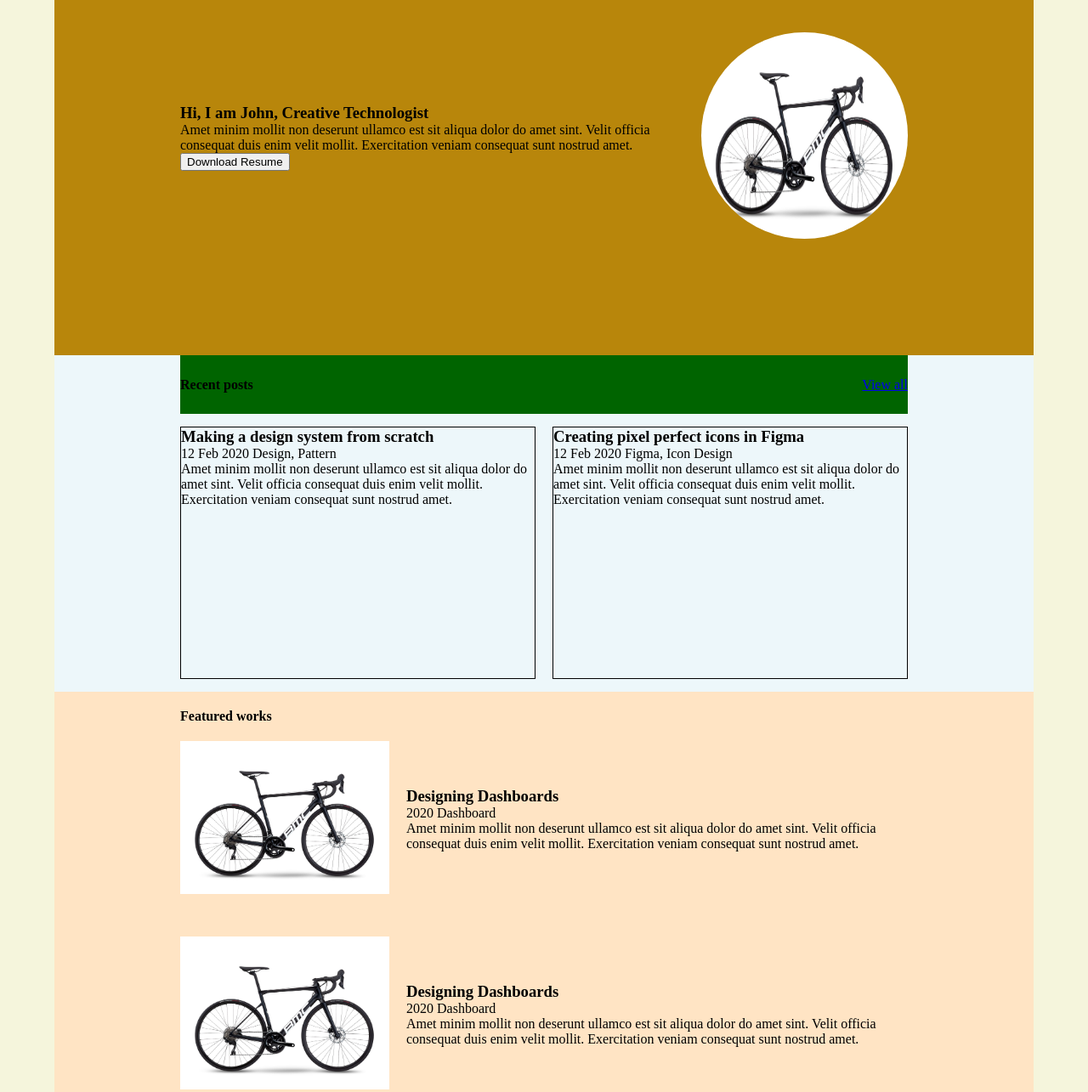
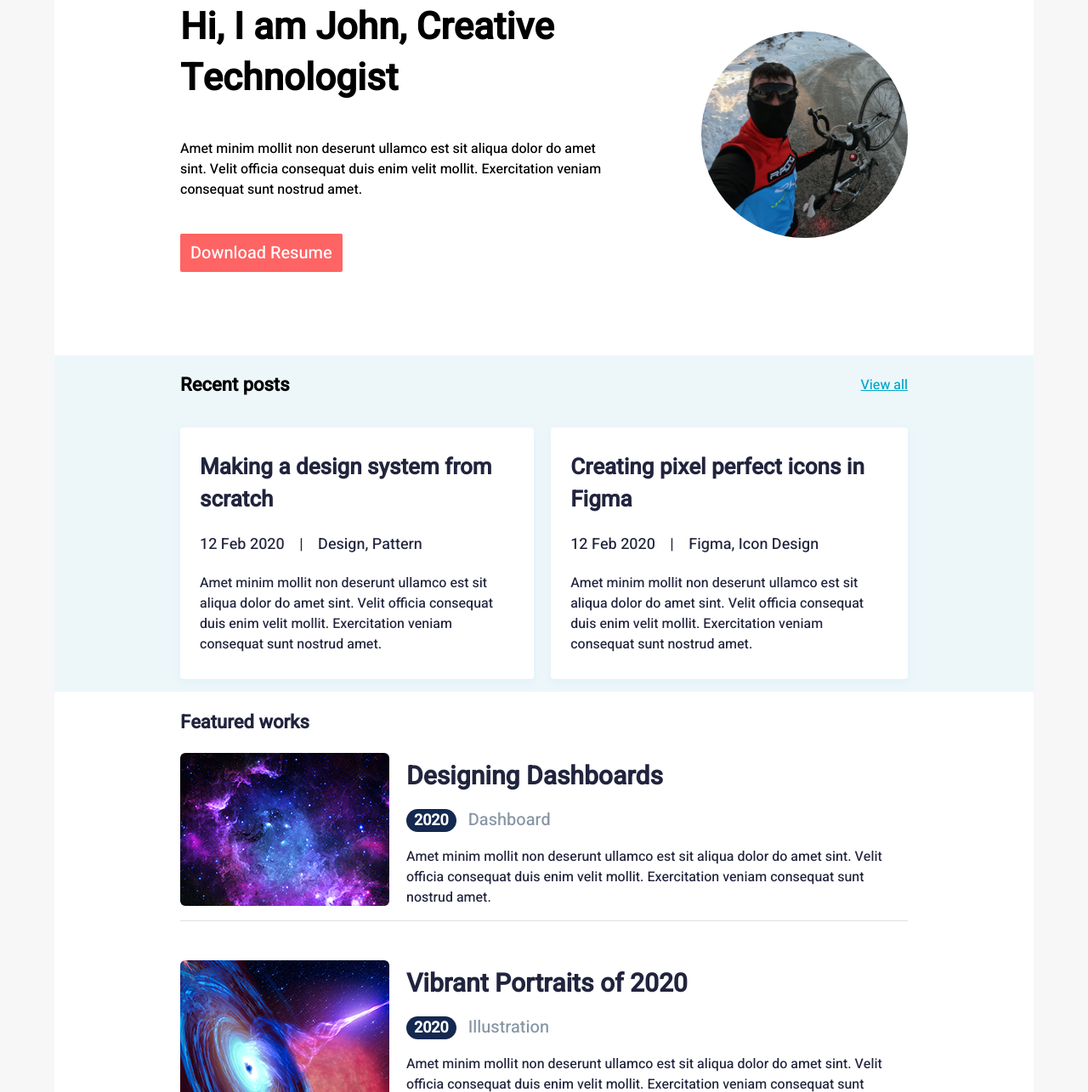
Before and after one commit to harisliv/figma_challenge_1, a plain HTML site: page index.html in a window 1280 px wide. Shown: the part 207-1492 px from the top of the page at 85% size. Drawn offline with Linux system fonts and the light colour scheme.

Commit message:
final no folders v1

```diff
--- a/index.html
+++ b/index.html
@@ -5,6 +5,12 @@
     <meta http-equiv="X-UA-Compatible" content="IE=edge" />
     <meta name="viewport" content="width=device-width, initial-scale=1.0" />
     <link rel="stylesheet" href="./styles/index.css" />
+    <link rel="preconnect" href="https://fonts.googleapis.com" />
+    <link rel="preconnect" href="https://fonts.gstatic.com" crossorigin />
+    <link
+      href="https://fonts.googleapis.com/css2?family=Heebo:wght@100;300;500&display=swap"
+      rel="stylesheet"
+    />
     <script
       src="https://kit.fontawesome.com/b7a5b0d249.js"
       crossorigin="anonymous"
@@ -29,11 +35,7 @@
           <button class="download">Download Resume</button>
         </div>
         <div class="profile-img">
-          <img
-            src="./assets/BMC_MY22_Teammachine-SLR_SEVEN.jpg"
-            alt=""
-            class="custom-image"
-          />
+          <img src="./assets/me.png" alt="" class="custom-image" />
         </div>
       </div>
       <div class="posts">
@@ -46,6 +48,7 @@
             <h3 class="post-title">Making a design system from scratch</h3>
             <div class="post-meta">
               <span class="date">12 Feb 2020</span>
+              <span class="vertical-row">|</span>
               <span class="category">Design, Pattern</span>
             </div>
             <div class="post-excert">
@@ -60,6 +63,7 @@
             <h3 class="post-title">Creating pixel perfect icons in Figma</h3>
             <div class="post-meta">
               <span class="date">12 Feb 2020</span>
+              <span class="vertical-row">|</span>
               <span class="category">Figma, Icon Design</span>
             </div>
             <div class="post-excert">
@@ -78,11 +82,7 @@
         </div>
         <div class="featured-card-1 featured-card">
           <div class="featured-card-img">
-            <img
-              src="./assets/BMC_MY22_Teammachine-SLR_SEVEN.jpg"
-              alt=""
-              class="rounded-corners"
-            />
+            <img src="./assets/featured-1.png" alt="" class="rounded-corners" />
           </div>
           <div class="featured-card-content">
             <h3 class="featured-card-title">Designing Dashboards</h3>
@@ -101,17 +101,13 @@
         </div>
         <div class="featured-card-2 featured-card">
           <div class="featured-card-img">
-            <img
-              src="./assets/BMC_MY22_Teammachine-SLR_SEVEN.jpg"
-              alt=""
-              class="rounded-corners"
-            />
+            <img src="./assets/featured-2.png" alt="" class="rounded-corners" />
           </div>
           <div class="featured-card-content">
-            <h3 class="featured-card-title">Designing Dashboards</h3>
+            <h3 class="featured-card-title">Vibrant Portraits of 2020</h3>
             <div class="featured-card-meta">
               <span class="year">2020</span>
-              <span class="featured-category">Dashboard</span>
+              <span class="featured-category">Illustration</span>
             </div>
             <div class="featured-card-excer">
               <p class="paragraph">
@@ -124,17 +120,13 @@
         </div>
         <div class="featured-card-3 featured-card">
           <div class="featured-card-img">
-            <img
-              src="./assets/BMC_MY22_Teammachine-SLR_SEVEN.jpg"
-              alt=""
-              class="rounded-corners"
-            />
+            <img src="./assets/featured-3.png" alt="" class="rounded-corners" />
           </div>
           <div class="featured-card-content">
-            <h3 class="featured-card-title">Designing Dashboards</h3>
+            <h3 class="featured-card-title">36 Days of Malayalam type</h3>
             <div class="featured-card-meta">
               <span class="year">2020</span>
-              <span class="featured-category">Dashboard</span>
+              <span class="featured-category">Typography</span>
             </div>
             <div class="featured-card-excer">
               <p class="paragraph">
@@ -149,20 +141,20 @@
       <div class="footer">
         <div class="social-bar">
           <div class="social social-icon-1">
-            <i class="fas fa-pencil-alt"></i>
+            <i class="fab fa-facebook-f"></i>
           </div>
           <div class="social social-icon-2">
-            <i class="fas fa-pencil-alt"></i>
+            <i class="fab fa-instagram"></i>
           </div>
           <div class="social social-icon-3">
-            <i class="fas fa-pencil-alt"></i>
+            <i class="fab fa-twitter"></i>
           </div>
           <div class="social social-icon-4">
-            <i class="fas fa-pencil-alt"></i>
+            <i class="fab fa-linkedin-in"></i>
           </div>
         </div>
         <div class="copyright">
-          <p class="copyright-text">Copyright ©2020 All rights reserved </p>
+          <p class="copyright-text">Copyright ©2020 All rights reserved</p>
         </div>
       </div>
     </div>
--- a/styles/index.scss
+++ b/styles/index.scss
@@ -1,8 +1,9 @@
 html {
-  background-color: beige;
+  background-color: #f7f7f7;
 }
 * {
   margin: 0;
+  font-family: "Heebo", sans-serif;
 }
 
 .container > div {
@@ -11,10 +12,10 @@ html {
 }
 
 .container {
-  background-color: bisque;
   width: 1152px;
-  height: 2041px;
+  // height: 2041px;
   margin: 30px auto;
+  background-color: #fff;
 }
 // grid-template-rows: 82px 513px 396px 1052px 182px;
 
@@ -24,7 +25,12 @@ html {
   padding: 0px 25px;
   height: 82px;
   align-items: center;
-  background-color: cornflowerblue;
+  a {
+    font-size: 20px;
+    font-weight: 500;
+    text-decoration: none;
+    color: #000;
+  }
 }
 
 .about {
@@ -32,32 +38,91 @@ html {
   display: flex;
   justify-content: center;
   align-items: center;
-  background-color: darkgoldenrod;
+  column-gap: 115px;
+
+  .title {
+    font-size: 44px;
+    font-style: normal;
+    font-weight: 700;
+    line-height: 60px;
+    letter-spacing: 0px;
   }
 
-.posts{
+  .description {
+    font-size: 16px;
+    font-weight: 400;
+    line-height: 24px;
+    letter-spacing: 0px;
+    margin-top: 40px;
+  }
+
+  .download {
+    margin-top: 40px;
+    background: #ff6464;
+    border-radius: 2px;
+    border: none;
+    outline: none;
+    padding: 8px 12px;
+    font-weight: 500;
+    font-size: 20px;
+    line-height: 29px;
+    color: #fff;
+  }
+}
+
+.posts {
   background-color: #edf7fa;
 }
 
-.posts-intro{
+.posts-intro {
   display: flex;
   justify-content: space-between;
   height: 69px;
   align-items: center;
-    background-color: darkgreen;
+  .subtitle {
+    font-size: 22px;
+  }
+  a {
+    font-size: 16px;
+    color: #00a8cc;
+  }
 }
 
-.post-grid{
+.post-grid {
   display: flex;
   height: 327px;
   align-items: center;
   column-gap: 20px;
-
 }
 
-.post{
-    border: 1px solid;
-    height: 295px;
+.post {
+  height: 250px;
+  background: #ffffff;
+  box-shadow: 0px 4px 10px rgba(187, 225, 250, 0.25);
+  border-radius: 4px;
+  color: #21243d;
+  display: flex;
+  flex-wrap: wrap;
+  align-content: center;
+  row-gap: 20px;
+  padding: 23px;
+
+  .post-title {
+    font-weight: bold;
+    font-size: 26px;
+  }
+
+  .post-meta {
+    font-size: 18px;
+  }
+
+  .vertical-row {
+    margin: 0 13px;
+  }
+
+  .post-excert {
+    font-size: 16px;
+  }
 }
 
 .featured {
@@ -67,28 +132,71 @@ html {
 
 .featured-intro {
   margin: 20px 0;
+  font-size: 22px;
+  color: #21243d;
 }
+
 .featured-card {
   display: flex;
   align-content: center;
   align-items: center;
   column-gap: 20px;
   margin-bottom: 46px;
+  color: #21243d;
+  border-bottom: 1px solid #E0E0E0;
+  padding-bottom: 10px;
+
+  .featured-card-title {
+    font-size: 30px;
+    line-height: 44px;
+  }
+
+  span.year {
+    background: #142850;
+    border-radius: 16px;
+    color: #fff;
+    font-weight: 900;
+    font-size: 18px;
+    line-height: 60px;
+    padding: 0px 9px;
+    margin-right: 10px;
+  }
+
+  .featured-category {
+    font-size: 20px;
+    line-height: 29px;
+    color: #8695a4;
+  }
 }
 
 .footer {
   margin-top: 83px;
   height: 182px;
+  display: flex;
+  justify-content: center;
+  align-items: center;
+  align-content: center;
+  flex-wrap: wrap;
 }
 
 .social-bar {
   display: flex;
+  flex: 1 1 100%;
   justify-content: center;
+  align-items: center;
+  align-content: center;
+  column-gap: 35px;
+  margin-bottom: 26px;
+
+  i {
+    font-size: 30px;
+  }
+  .copyright {
+    flex: 1 1 100%;
+    font-size: 14px;
+  }
 }
 
-.copyright-text {
-    text-align: center;
-}
 
 .custom-image {
   width: 243px;
@@ -99,6 +207,7 @@ html {
 .rounded-corners {
   width: 246px;
   height: 180px;
+  border-radius: 6px;
 }
 
 .menu-link {
```
Also changed, not shown: assets/featured-1.png (added), assets/featured-2.png (added), assets/featured-3.png (added), assets/me.png (added), styles/index.css, 1 other file. Lines whose indentation alone changed are shown as unchanged.
